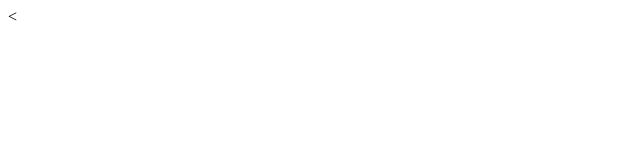
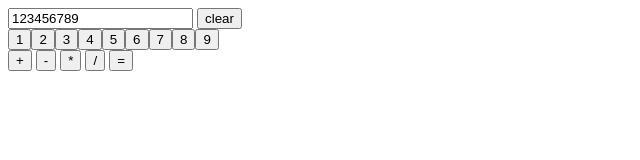
Before and after one commit to falutinraven/odin-calculator, a plain HTML site: page index.html in a window 1280 px wide. Shown: the whole page, without its empty margins (0-640 px from the left). Drawn offline with Linux system fonts and the light colour scheme.

Commit message:
get button clicks to show up in display

```diff
--- a/index.html
+++ b/index.html
@@ -1,4 +1,4 @@
-<<!DOCTYPE html>
+<!DOCTYPE html>
 <html>
   <head>
     <meta charset="utf-8">
@@ -9,7 +9,17 @@
     <link rel="stylesheet" href="src/styles.css">
   </head>
   <body>
-
+    <input id="display" value="123456789"/>
+    <button id="clear">clear</button>
+    <div id="digits">
+    </div>
+    <div id="operators">
+      <button>+</button>
+      <button>-</button>
+      <button>*</button>
+      <button>/</button>
+      <button>=</button>
+    </div>
     <script src="src/main.js" async defer></script>
   </body>
 </html>
--- a/src/main.js
+++ b/src/main.js
@@ -29,6 +29,41 @@ function operate(operand1, operator, operand2){
     }
 }
 
+function create_digits(){
+    container = document.querySelector("#digits");
+    for(var i = 1; i < 10; i++){
+        let digit = document.createElement("button");
+        digit.classList.add(`digit`);
+        digit.textContent = i;
+        container.appendChild(digit);
+    }
+}
+
+// function add_listeners(){
+//     document.querySelectorAll("#operators, #digits").forEach(element => {
+//         for(var i = 0; i < element.children.length; i++){
+//             let child = element.children[i]
+//             child.addEventListener("click", function(){
+//                 add_to_input(child.textContent);
+//             })
+//         }
+//     });
+
+
+function add_listeners(){
+    const elements = document.querySelectorAll("#operators > *, #digits > *");
+    for (const child of elements) {
+        child.addEventListener("click", () => addToInput(child.textContent));
+    }
+}
+
+function add_to_input(text){
+    field = document.querySelector("#display");
+    field.value = field.value.concat("", text);
+}
+
+create_digits()
+add_listeners();
 let operand1;
 let operand2;
 let operator;
```
